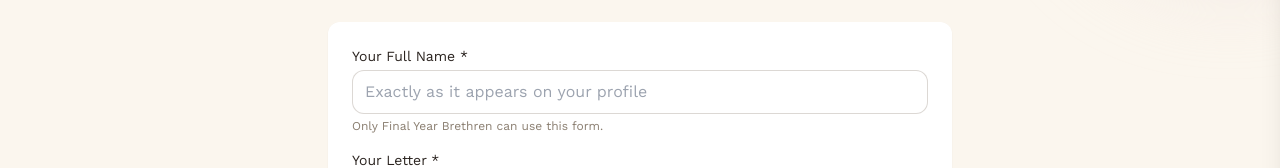
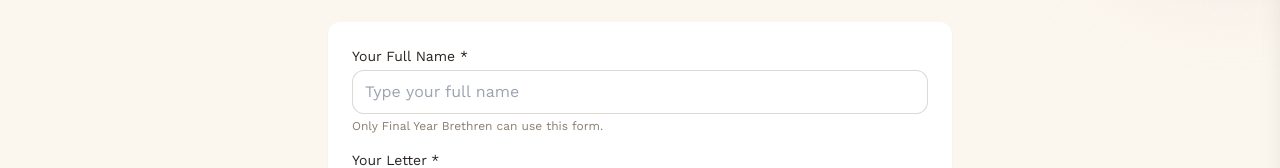
Before and after one commit to ImperioKDB/legacy-book, a Next.js app: page /letters in a window 1280 px wide. Shown: the part 248-416 px from the top of the page. Built offline with nearby package versions, Linux system fonts and the light colour scheme.

Commit message:
Day 7: placeholder simplified to 'Type your full name'

```diff
--- a/components/LetterForm.tsx
+++ b/components/LetterForm.tsx
@@ -53,7 +53,7 @@ export function LetterForm() {
           required
           value={fullName}
           onChange={(e) => setFullName(e.target.value)}
-          placeholder="Exactly as it appears on your profile"
+          placeholder="Type your full name"
           className="w-full min-h-[44px] px-3 rounded-card border border-muted/30 font-body"
         />
         <p className="font-body text-xs text-muted mt-1">
```
